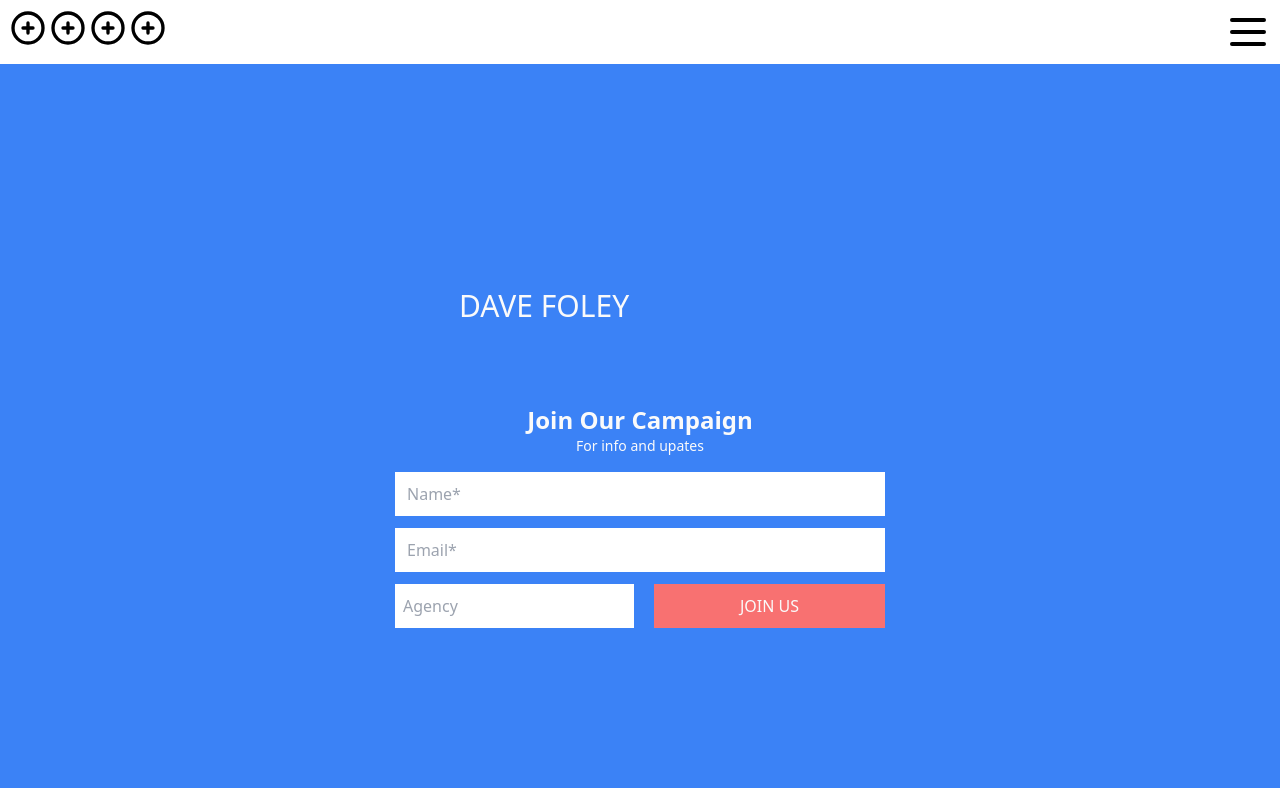
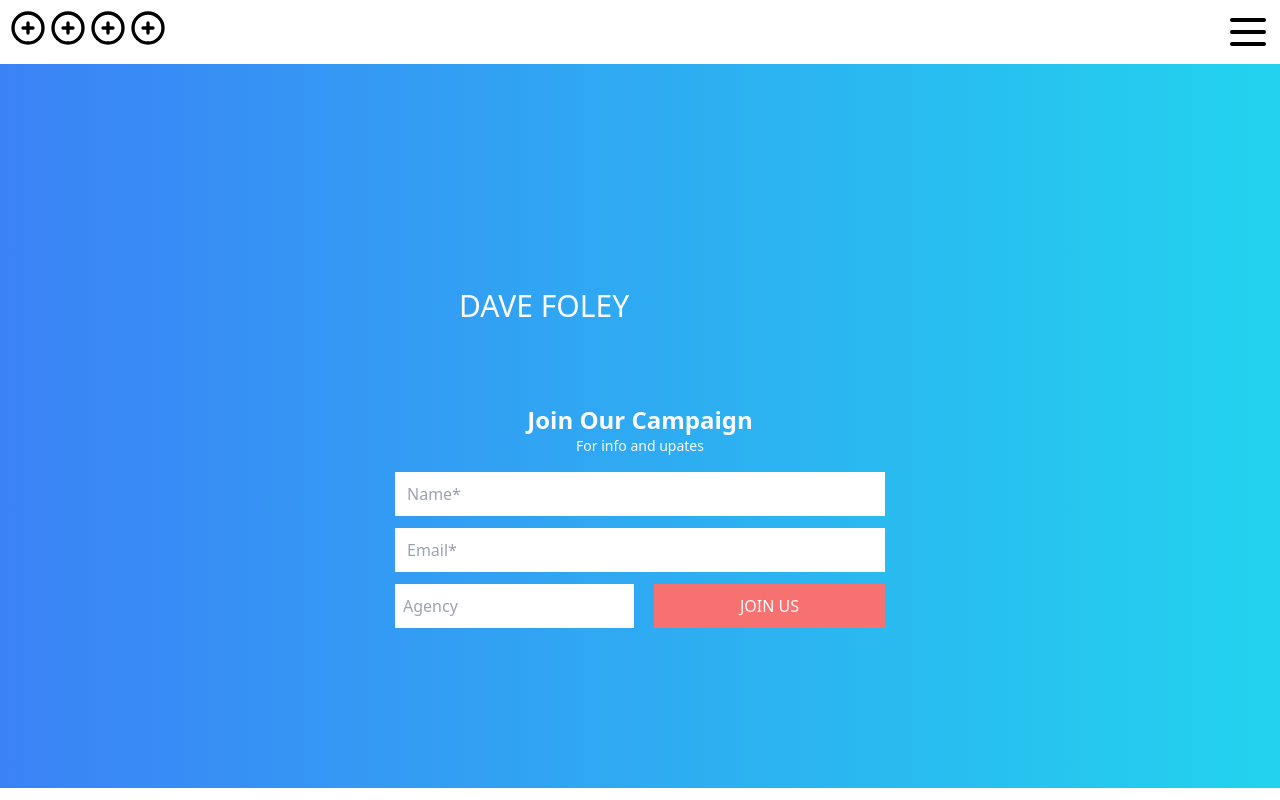
Before and after one commit to rstott87/Foley_Campaign, a React (Vite) app: page / in a window 1280 px wide. Built offline with nearby package versions, Linux system fonts and the light colour scheme.

Commit message:
add blue to cyan gradient background

```diff
--- a/src/components/MainSetion.jsx
+++ b/src/components/MainSetion.jsx
@@ -24,7 +24,7 @@ function MainSection() {
     }
 
     return (
-        <div className="main-section flex justify-center bg-blue-500">
+        <div className="main-section flex justify-center bg-gradient-to-r from-blue-500 to-cyan-400">
             <div className="my-36 text-bold text-neutral-50">
                 <div className="text-3xl m-20">DAVE FOLEY</div>
                 <p className="text-center font-bold text-2xl">Join Our Campaign</p>
```
Also changed, not shown: src/images/Dave_headshot.jpeg (added).
